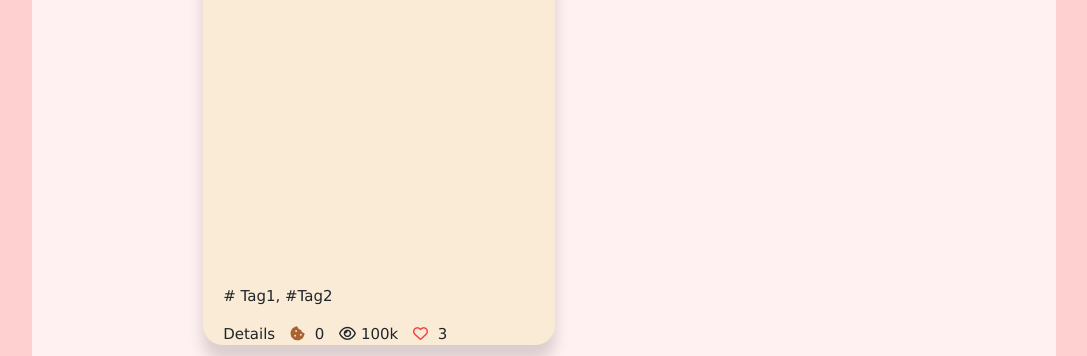
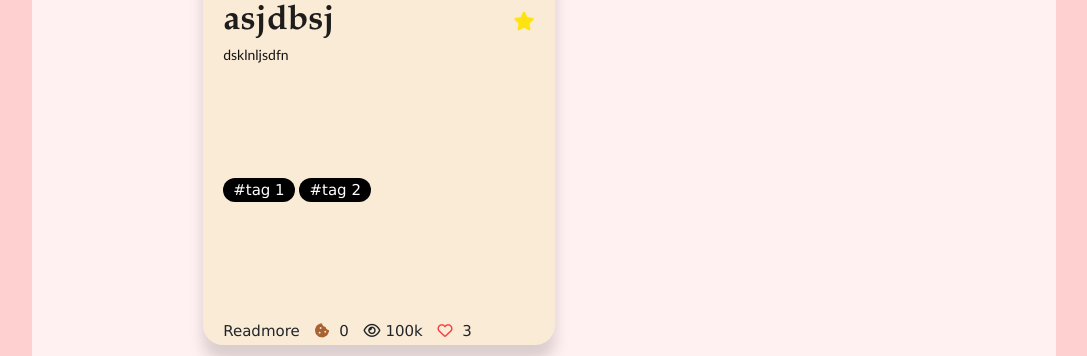
Before and after one commit to GandaBruh/betterbird, a Django app: page /myProfile/ in a window 1280 px wide. Shown: the part 959-1315 px from the top of the page, without its empty margins (96-1183 px from the left). Run offline with Django 4.2, Linux system fonts and the light colour scheme; a user stored in the database is signed in; data comes from the database, SQL or seed files in the repository; some libraries are stand-ins or nearby versions.

Commit message:
edit error

```diff
--- a/users/templates/users/homepage.html
+++ b/users/templates/users/homepage.html
@@ -100,7 +100,7 @@
         </p>
         <p># Tag1, #Tag2</p>
         <span class="span-blog">
-            <a href="{% url 'detail' %}">Details</a>
+            <a href="{% url 'detail' 1 %}">Details</a>
             <i style="color: #a96232; margin-right: 5px; margin-left: 10px;" class="fa-solid fa-cookie-bite"></i> 1k
             <i style="margin-right: 5px; margin-left: 10px " class="fa-regular fa-eye"></i>100k
             <i onclick="changeHeart({{forloop.counter}})" id="LikeHeart{{forloop.counter}}"
--- a/users/templates/users/myProfile.html
+++ b/users/templates/users/myProfile.html
@@ -55,7 +55,7 @@
     <div style="position:absolute; bottom: 0; padding-bottom: 3px;">
 
         <span  class="span-blog" style="float: left">
-        <a href="{% url 'detail' %}" >Readmore</a>
+        <a href="{% url 'detail' 1 %}" >Readmore</a>
         <i style="color: #a96232; margin-right: 5px; margin-left: 10px;" class="fa-solid fa-cookie-bite"></i>
         {% if i.expectCookies > 1000 %}
         {% widthratio i.expectCookies|add:"-500" 1000 1 %}k
@@ -80,18 +80,31 @@
 <div class="row">
     <div class="col-2"></div>
     <div class="col-4 blog-format" style="">
-        <div style="display:flex; justify-content: space-between; align-items: center;">
-            <h3 class="title-text">{{ i.title }}</h3>
-            <!--<span><i style="color: black; "class="fa-solid fa-star fa-xl"></i>-->
-            <i class="fa-solid fa-star fa-lg"></i>
+        <div class="'blog-body">
+            <div class="blog-img">
+                <img src="https://images.unsplash.com/photo-1594897030264-ab7d87efc473?ixlib=rb-4.0.3&ixid=MnwxMjA3fDB8MHxwaG90by1wYWdlfHx8fGVufDB8fHx8&auto=format&fit=crop&w=1470&q=80">
+            </div>
+
+            <div class="blog-title" style="display:flex; justify-content: space-between; align-items: center;">
+                <h3 class="title-text">{{ i.title }}</h3>
+                <!--<span><i style="color: black; "class="fa-solid fa-star fa-xl"></i>-->
+                <i class="fa-solid fa-star fa-lg"></i>
+            </div>
+            <span class="blog-text">
+                <p class="general-text">{{i.introduction}}
+                </p>
+            </span>
+
+
         </div>
+        <span>
+            <p class="tag-design-1">#tag 1</p>
+            <p class="tag-design-1">#tag 2</p>
+        </span>
+        <div style="position:absolute; bottom: 0; padding-bottom: 3px;">
 
-        <p class="general-text">{{i.introduction}}
-        </p>
-        <div style="position:absolute; bottom: 0;">
-            <p ># Tag1, #Tag2</p>
-            <span  class="span-blog">
-            <a href="{% url 'detail' %}">Details</a>
+            <span  class="span-blog" style="float: left">
+            <a href="{% url 'detail' 1 %}" >Readmore</a>
             <i style="color: #a96232; margin-right: 5px; margin-left: 10px;" class="fa-solid fa-cookie-bite"></i>
             {% if i.expectCookies > 1000 %}
             {% widthratio i.expectCookies|add:"-500" 1000 1 %}k
@@ -106,6 +119,7 @@
             {% else %}
             {{i.like}}
             {% endif %}</span>
+        </div>
         </div>
     </div>
 
--- a/users/views.py
+++ b/users/views.py
@@ -4,7 +4,6 @@ from users.models import OwnedBlog, Blog, LikeBlog, AccountUser, AccountOrganiza
 from django.contrib.auth.forms import UserCreationForm
 from django.urls import reverse  # login
 from django.http import HttpResponseRedirect
-from .forms import RegisterForm
 from django.core.paginator import Paginator, PageNotAnInteger, EmptyPage
 from django.views.generic import ListView, DetailView
 from django.contrib.auth.models import User
```
